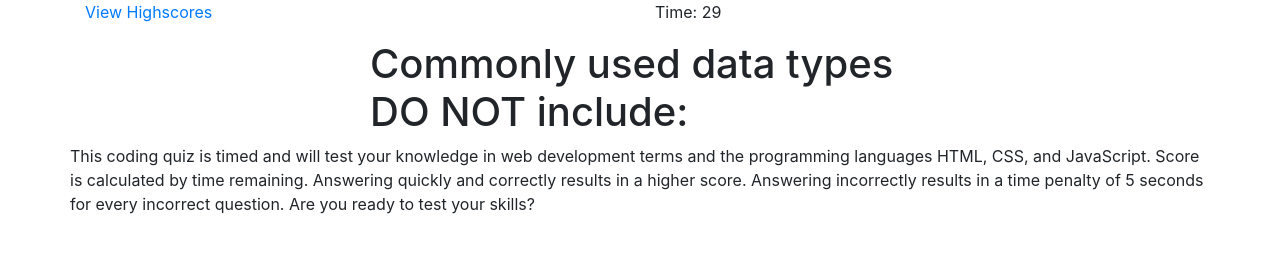
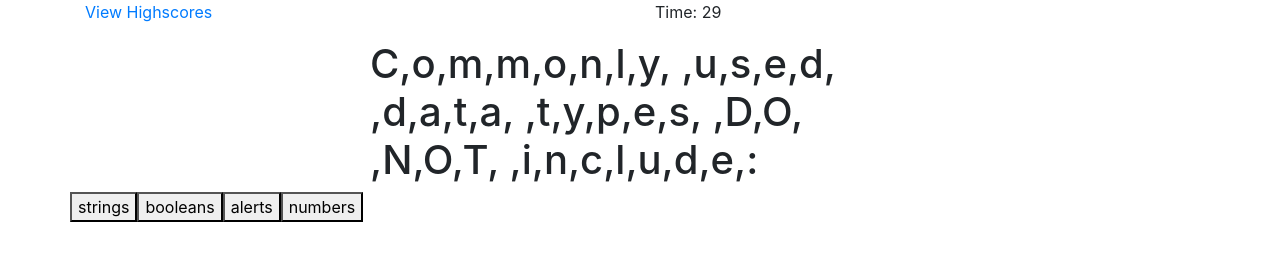
Before and after one commit to MAIMBRAIN/Code-Quiz, a plain HTML site: page quiz.html in a window 1280 px wide. Both pictures are taken after a click on the button "Start". Drawn offline with nearby package versions, Linux system fonts and the light colour scheme.

Commit message:
new function to display current question and choices

```diff
--- a/quiz.html
+++ b/quiz.html
@@ -32,8 +32,8 @@
         </div>
 
         <!-- Quiz Description -->
-        <div class="row">
-            <p id="choices">
+        <div class="row" id="choices">
+            <p id="description">
                 This coding quiz is timed and will test your knowledge in web development
                 terms and the programming languages HTML, CSS, and JavaScript.
                 Score is calculated by time remaining. Answering quickly and correctly
--- a/script.js
+++ b/script.js
@@ -20,7 +20,26 @@ var questions = [{
 ];
 
 var timeLeft = questions.length * 15;
+var currentQuestion = 0;
+var questionChoices = questions[currentQuestion]["choices"];
+var questionTitle = questions[currentQuestion]["title"];
 
+// Function for displaying the current question
+
+function displayCurrentQuestion ()
+{
+    // Target the id: question to replace the text with the current question
+    $("#question").text(Object.values(questionTitle));
+
+    // Clear the description from the id: choices div
+    $("#description").remove();
+
+    // Create a new button for each choice in the current question
+    for (var i = 0; i < questionChoices.length; i++)
+    {
+        $("<button>" + questionChoices[i] + "</button>").appendTo($("#choices"));
+    }
+}
 function startQuiz()
 {
     // when the start button is clicked it will remove the start button
@@ -41,10 +60,6 @@ function startQuiz()
         }, 1000);
 
 
-
-
-
-
     // The quiz will use the index of each item inside the questions object to
     // display each question with their respective choices
 
@@ -54,20 +69,6 @@ function startQuiz()
     console.log(questions[0]["choices"][0]);
     console.log(timeLeft);
 
+    displayCurrentQuestion();
 
-    // Replace the title with question
-    for (var i = 0; i < questions.length; i++)
-    {
-        $("#question").html(Object.values(questions[i]["title"]));
-
-        // Replace the directions with answer choices
-        for (var j = 0; j < questions[j]["choices"].length; j++)
-        {
-            // Each choice will create a new button
-            var btn1 = document.createElement("button");
-            var btn2 = document.createElement("button");
-            var btn3 = document.createElement("button");
-            var btn4 = document.createElement("button");
-        }
-    }
 }
```
